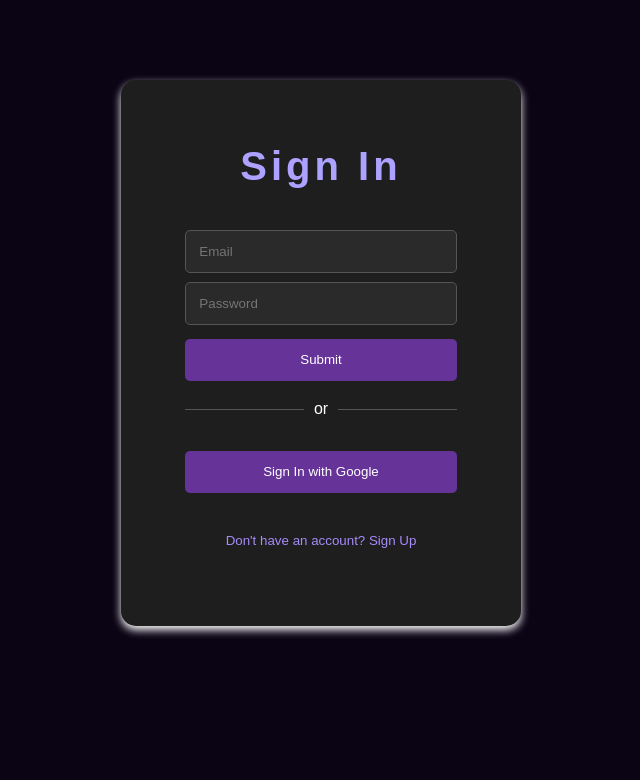
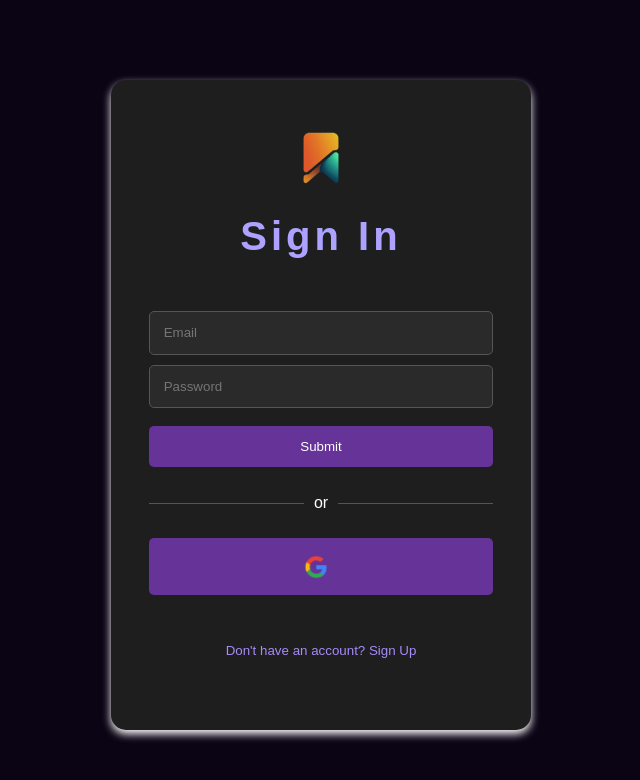
Before and after one commit to upes-open/OSoC-24-descr.ai.be, a website with bundled scripts: page auth/index.html in a window 1280 px wide. Shown: the whole page, without its empty margins (319-959 px from the left). Built offline with nearby package versions, Linux system fonts and the light colour scheme; no server answers.

Commit message:
updated fixes in #8 #9

```diff
--- a/auth/index.html
+++ b/auth/index.html
@@ -7,17 +7,20 @@
 <body>
   <div class="login-container">
     <div id="main">
+      <img src="icon-1.png" alt="Product Logo" class="product-logo">
       <h1>Sign In</h1>
       <input id="email" type="text" placeholder="Email">
       <input id="password" type="password" placeholder="Password">
       <button id="submit">Submit</button>
       <p><span>or</span></p>
-      <button id="google-sign-in">Sign In with Google</button>
+      <button id="google-sign-in">
+        <img src="./google-logo.png" alt="Google Logo" class="google-logo">
+      </button>
       <button id="sign-up">Don't have an account? Sign Up</button>
-
     </div>
 
     <div id="create-acct">
+      <img src="icon-1.png" alt="Product Logo" class="product-logo">
       <h1>Create an Account</h1>
       <input id="email-signup" type="text" placeholder="Email *">
       <input id="confirm-email-signup" type="email" placeholder="Confirm Email *">
--- a/auth/main.css
+++ b/auth/main.css
@@ -75,7 +75,7 @@ button {
 }
 
 button#submit, button#create-acct-btn, button#google-sign-in {
-  background-color: rgb(102, 51, 153); /* Purple-blue */
+  background-color: rgb(102, 51, 153);
   color: white;
   margin-top: 5%;
 }
@@ -98,12 +98,13 @@ button#sign-up:hover {
 
 .login-container {
   background-color: #1e1e1e;
-  padding: 5%;
+  padding: 3%;
   box-shadow: 0 4px 8px 0 rgba(255, 255, 255, 255);
-  width: 40vw;
-  max-width: 400px;
+  width: 45vw;
+  max-width: 420px;
   margin: 10vh auto;
   border-radius: 15px;
+  height: 650px;
 }
 
 #create-acct {
@@ -122,3 +123,21 @@ button#sign-up:hover {
 #return-btn:hover {
   color: #a78bfa; /* Purple-blue hover */
 }
+.product-logo {
+  display:flex;
+  margin:  0 auto 16px auto;
+  width: 80px;
+}
+
+button#google-sign-in {
+  display: flex;
+  align-items: center;
+  justify-content: center;
+  height: fit-content;
+}
+
+.google-logo {
+  width: 30px;
+  height: 30px;
+  margin-right: 10px;
+}
```
Also changed, not shown: auth/README.md, auth/google-logo.png (added), auth/icon-1.png (added), auth/image-1.png, auth/image-2.png (deleted), auth/image-3.png (deleted), auth/image.png.
